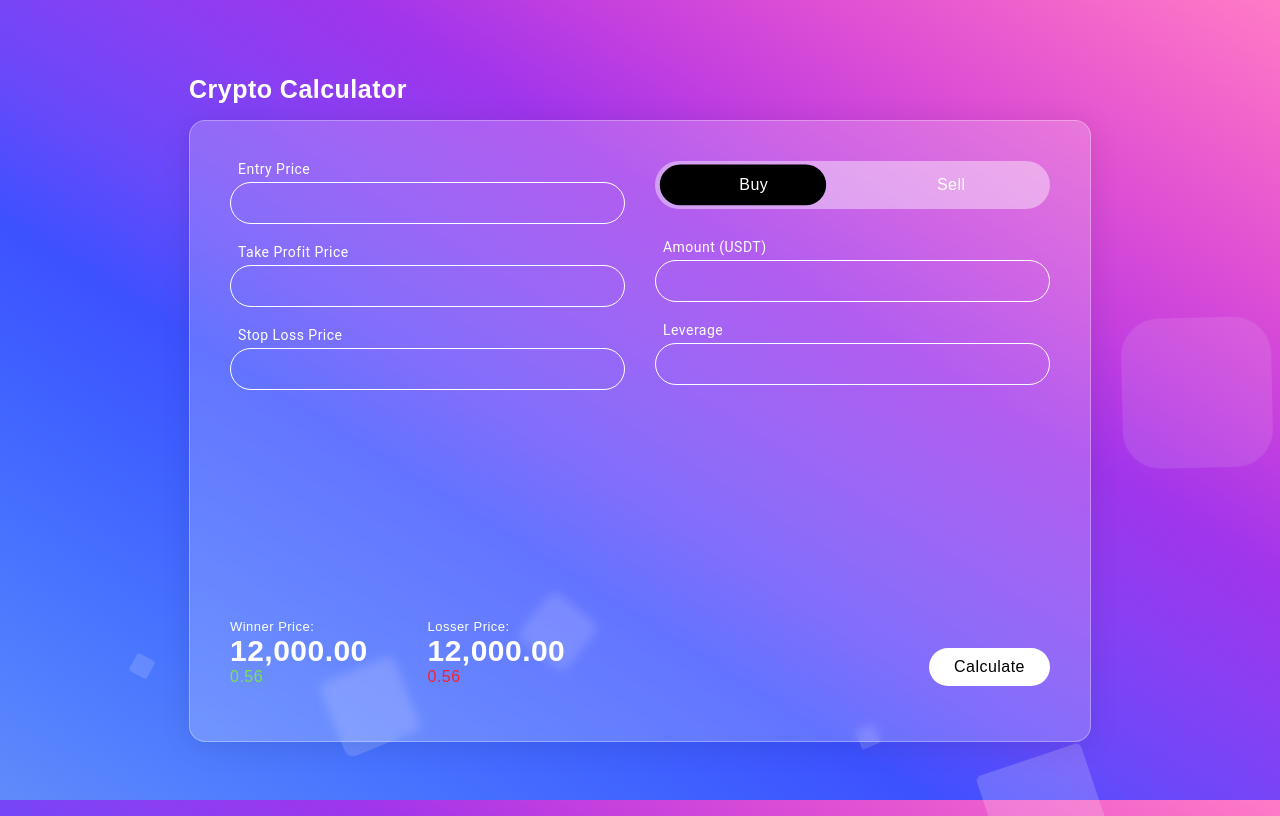
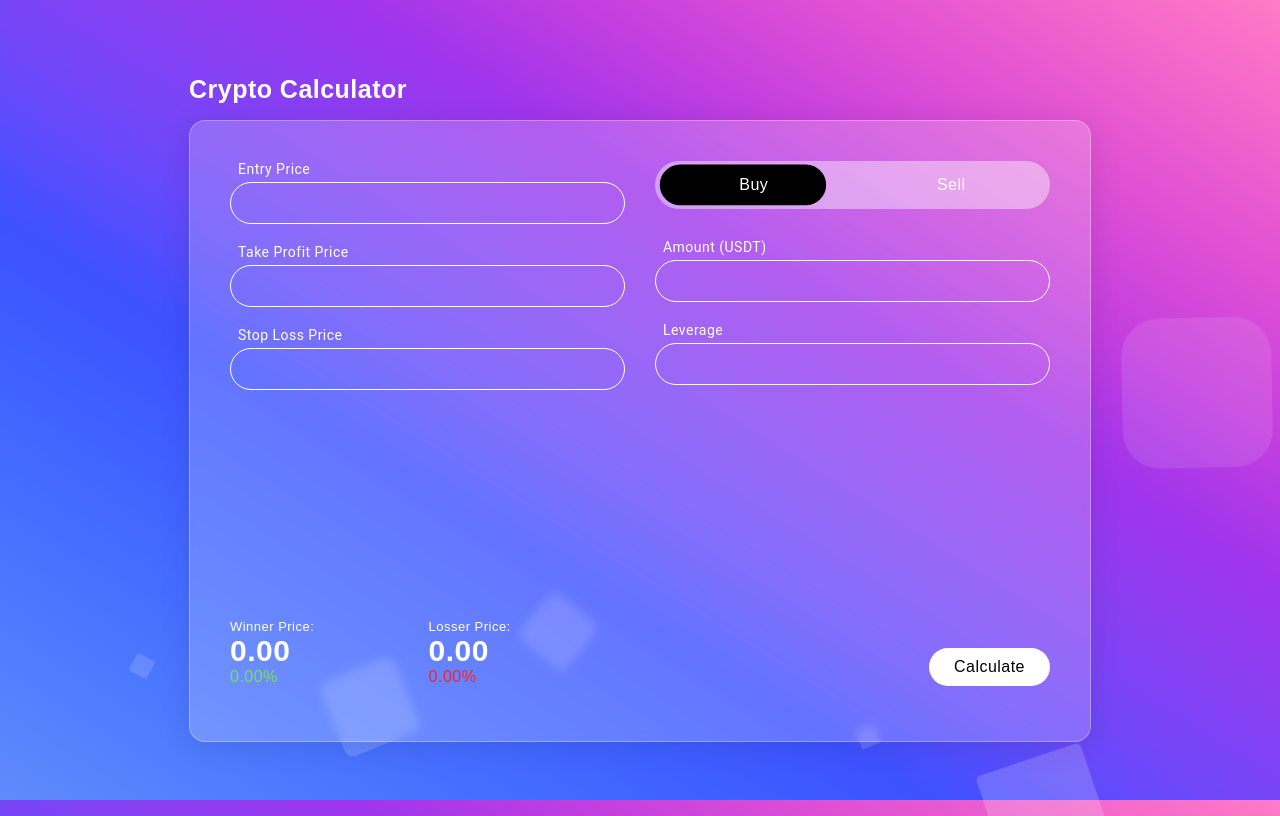
Before and after one commit to Phibee/cryptonyt-calc, a React (Create React App) app: page / in a window 1280 px wide. Shown: the top 816 px of the page. Built offline with nearby package versions, Linux system fonts and the light colour scheme.

Commit message:
feat: worked on the caclculation of future positions

```diff
--- a/src/App.tsx
+++ b/src/App.tsx
@@ -1,11 +1,70 @@
-import React from 'react';
+import React, { useState } from 'react';
 import './App.css';
 import BottomInfo from './components/BottomInfo';
 import Button from './components/Button';
 import Input from './components/Input';
 import Switch from './components/Switch';
 
+interface CryptoPrice {
+	winPrice: number;
+	winPercent: number;
+	lossPrice: number;
+	lossPercent: number;
+}
+
 function App() {
+	// Declarations
+	const [entryType, setEntryType] = useState(1);
+	const [entryPrice, setEntryPrice] = useState(0);
+	const [takeProfit, setTakeProfit] = useState(0);
+	const [stopPrice, setStopPrice] = useState(0);
+	const [betAmount, setBetAmount] = useState(0);
+	const [leverage, setLeverage] = useState(0);
+
+	const [computedPrice, setComputedPrice] = useState<CryptoPrice>();
+
+	/**
+	 * Calculates Buy (Long) Position
+	 */
+	const calculateBuy = React.useCallback(() => {
+		const tpPercentage = ((takeProfit - entryPrice) / entryPrice) * 100;
+		const slPercentage = ((entryPrice - stopPrice) / stopPrice) * 100;
+
+		const tpPercentWithLeverage = tpPercentage * leverage;
+		const slPercentWithLeverage = slPercentage * leverage;
+
+		const winPrice = (tpPercentWithLeverage / 100) * betAmount;
+		const lossPrice = (slPercentWithLeverage / 100) * betAmount;
+
+		setComputedPrice({
+			winPrice,
+			lossPrice,
+			winPercent: tpPercentWithLeverage,
+			lossPercent: slPercentWithLeverage,
+		});
+	}, []);
+
+	/**
+	 * Calculates Sell (Short) Position
+	 */
+	const calculateSell = React.useCallback(() => {
+		const tpPercentage = ((entryPrice - takeProfit) / takeProfit) * 100;
+		const slPercentage = ((stopPrice - entryPrice) / entryPrice) * 100;
+
+		const tpPercentWithLeverage = tpPercentage * leverage;
+		const slPercentWithLeverage = slPercentage * leverage;
+
+		const winPrice = (tpPercentWithLeverage / 100) * betAmount;
+		const lossPrice = (slPercentWithLeverage / 100) * betAmount;
+
+		setComputedPrice({
+			winPrice,
+			lossPrice,
+			winPercent: tpPercentWithLeverage,
+			lossPercent: slPercentWithLeverage,
+		});
+	}, []);
+
 	return (
 		<>
 			{/* Area for the Animation behind */}
@@ -30,25 +89,41 @@ function App() {
 					<div className="glass-col">
 						<div className="flex-col h-full">
 							<div className="col flex-grow">
-								<Input label="Entry Price" />
-								<Input label="Take Profit Price" />
-								<Input label="Stop Loss Price" />
+								<Input
+									label="Entry Price"
+									onChange={(e) =>
+										setEntryPrice(parseFloat(e.currentTarget.value))
+									}
+								/>
+								<Input
+									label="Take Profit Price"
+									onChange={(e) =>
+										setTakeProfit(parseFloat(e.currentTarget.value))
+									}
+								/>
+								<Input
+									label="Stop Loss Price"
+									onChange={(e) =>
+										setStopPrice(parseFloat(e.currentTarget.value))
+									}
+								/>
 							</div>
 
+							{/* Bottom Stats Infor */}
 							<div className="col flex-shrink flex-row align-bottom">
 								<div className="col">
 									<BottomInfo
 										label="Winner Price:"
-										amount={12000}
-										percentage={0.56}
+										amount={computedPrice?.winPrice ?? 0}
+										percentage={computedPrice?.winPercent ?? 0}
 										percentageType="up"
 									/>
 								</div>
 								<div className="col">
 									<BottomInfo
 										label="Losser Price:"
-										amount={12000}
-										percentage={0.56}
+										amount={computedPrice?.lossPrice ?? 0}
+										percentage={computedPrice?.lossPercent ?? 0}
 										percentageType="down"
 									/>
 								</div>
@@ -60,14 +135,32 @@ function App() {
 					<div className="glass-col">
 						<div className="flex-col h-full">
 							<div className="col flex-grow">
-								<Switch columns={[{ label: 'Buy' }, { label: 'Sell' }]} />
-								<Input label="Amount (USDT)" />
-								<Input label="Leverage" />
+								<Switch
+									columns={[{ label: 'Buy' }, { label: 'Sell' }]}
+									onSelectionChanged={(e) => setEntryType(e)}
+								/>
+								<Input
+									label="Amount (USDT)"
+									onChange={(e) =>
+										setBetAmount(parseFloat(e.currentTarget.value))
+									}
+								/>
+								<Input
+									label="Leverage"
+									onChange={(e) =>
+										setLeverage(parseFloat(e.currentTarget.value))
+									}
+								/>
 							</div>
 
 							<div className="col flex-shrink flex-row align-bottom">
 								<div className="col flex-grow text-right">
-									<Button label="Calculate" />
+									<Button
+										label="Calculate"
+										onClick={() =>
+											entryType === 0 ? calculateBuy() : calculateSell()
+										}
+									/>
 								</div>
 							</div>
 						</div>
--- a/src/components/BottomInfo/index.tsx
+++ b/src/components/BottomInfo/index.tsx
@@ -45,7 +45,7 @@ const BottomInfo: React.FC<IBottomInfoProps> = ({
 			<LabelStyled>{label}</LabelStyled>
 			<AmountStyled>{formatNumber(amount)}</AmountStyled>
 			<PercentageStyled percentageType={percentageType}>
-				{percentage.toFixed(2)}
+				{percentage.toFixed(2)}%
 			</PercentageStyled>
 		</div>
 	);
--- a/src/components/Button/index.tsx
+++ b/src/components/Button/index.tsx
@@ -25,10 +25,11 @@ const StyledButton = styled.a`
 
 export interface IButtonProps {
 	label: string;
+	onClick?: () => void;
 }
 
 const Button: React.FC<IButtonProps> = ({ label, ...props }) => {
-	return <StyledButton>{label}</StyledButton>;
+	return <StyledButton onClick={props.onClick}>{label}</StyledButton>;
 };
 
 export default Button;
--- a/src/components/Input/index.tsx
+++ b/src/components/Input/index.tsx
@@ -1,4 +1,5 @@
 import React from 'react';
+import { HTMLAttributes } from 'react';
 import styled from 'styled-components';
 
 const InputWrapper = styled.div`
@@ -26,7 +27,7 @@ const LabelStyled = styled.label`
 	font-size: 14px;
 `;
 
-export interface IInputProps {
+export interface IInputProps extends HTMLAttributes<HTMLInputElement> {
 	label: string;
 }
 
--- a/src/components/Switch/index.tsx
+++ b/src/components/Switch/index.tsx
@@ -52,21 +52,26 @@ const StyledList = styled.ul`
 
 type SwitchColumn = {
 	label: string;
-	onClick?: () => void;
 };
 
 export interface ISwitchProps {
 	columns: SwitchColumn[];
+	onSelectionChanged?: (e: number) => void;
 }
 
 const Switch: React.FC<ISwitchProps> = ({ columns, ...props }) => {
 	const [selectedIndex, setSelectedIndex] = React.useState<number>(0);
 
+	const onChanged = (e: number) => {
+		setSelectedIndex(e);
+		props.onSelectionChanged?.(e);
+	};
+
 	return (
 		<StyledList>
 			{columns.map((c, i) => (
 				<li key={i} className={`${selectedIndex === i ? 'selected' : ''}`}>
-					<a onClick={() => setSelectedIndex(i)}>{c.label}</a>
+					<a onClick={() => onChanged(i)}>{c.label}</a>
 				</li>
 			))}
 			<li className="slider"></li>
```
